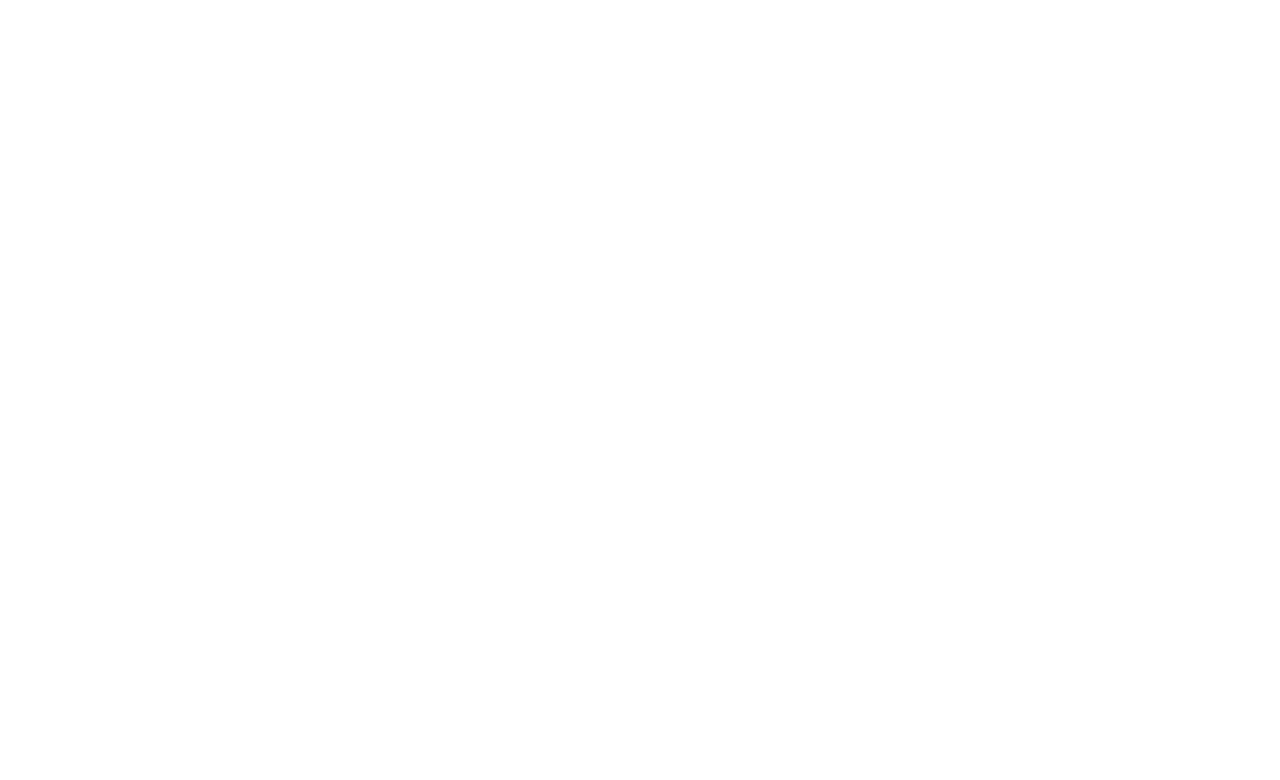
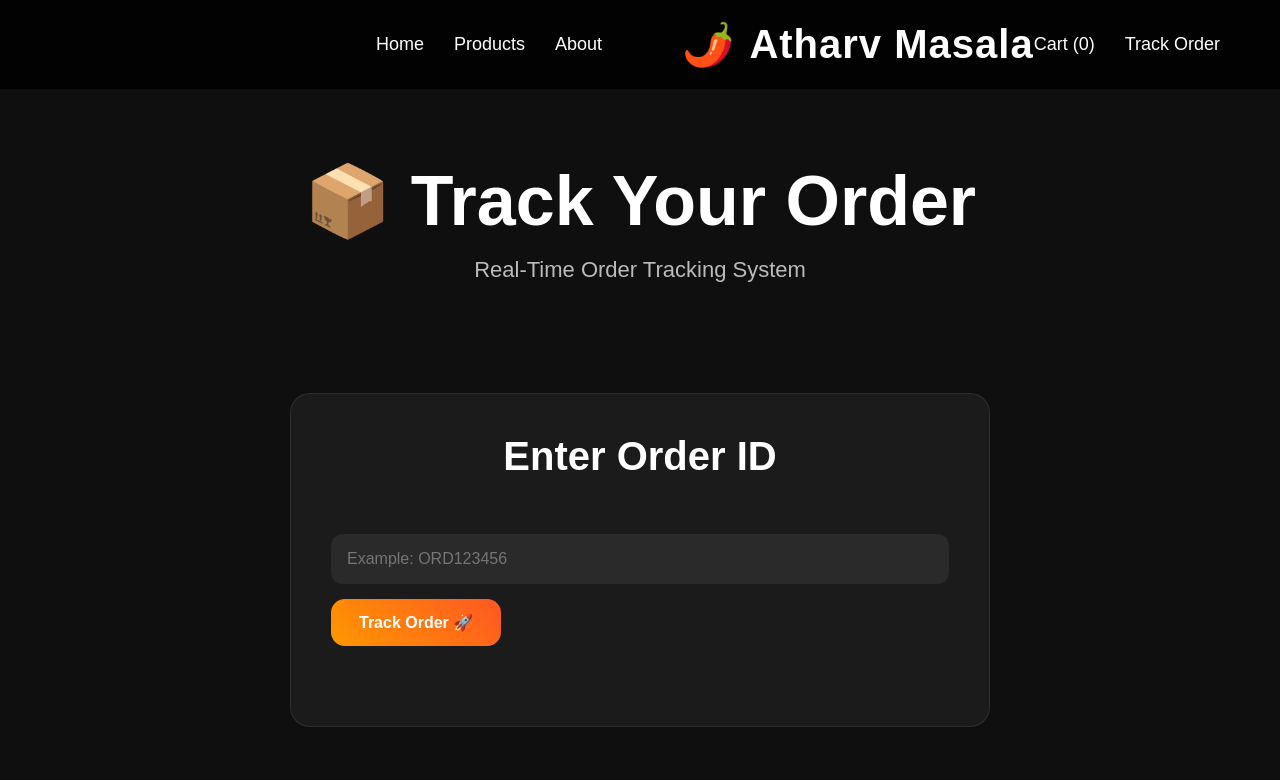
Before and after one commit to Atharv0322/spices-website, a website: page public/track-order.html in a window 1280 px wide. Drawn offline with Linux system fonts and the light colour scheme.

Commit message:
added track order system

```diff
--- a/public/style.css
+++ b/public/style.css
@@ -3340,3 +3340,60 @@ footer p{
 }
 
 }
+/* TRACK ORDER */
+
+.track-box{
+
+    background:#111;
+
+    padding:30px;
+
+    border-radius:20px;
+
+    border:1px solid #333;
+
+}
+
+.track-item{
+
+    background:#1b1b1b;
+
+    padding:20px;
+
+    margin-top:20px;
+
+    border-radius:15px;
+
+}
+
+.progress-container{
+
+    display:flex;
+
+    flex-direction:column;
+
+    gap:15px;
+
+}
+
+.progress-step{
+
+    padding:15px;
+
+    border-radius:10px;
+
+    background:#222;
+
+    color:#888;
+
+    font-weight:600;
+
+}
+
+.progress-step.active{
+
+    background:#ff9800;
+
+    color:white;
+
+}
--- a/public/track-order.html
+++ b/public/track-order.html
@@ -0,0 +1,392 @@
+<!DOCTYPE html>
+<html lang="en">
+
+<head>
+
+    <meta charset="UTF-8">
+
+    <meta name="viewport" content="width=device-width, initial-scale=1.0">
+
+    <title>Track Order - Atharv Masala</title>
+
+    <link rel="stylesheet" href="style.css">
+
+</head>
+
+<body>
+
+<!-- NAVBAR -->
+
+<nav class="navbar">
+
+    <div class="nav-left">
+
+        <a href="index.html">Home</a>
+
+        <a href="products.html">Products</a>
+
+        <a href="about.html">About</a>
+
+    </div>
+
+    <div class="logo-center">
+
+        <span class="logo-icon">🌶️</span>
+
+        <span class="logo-text">
+
+            Atharv Masala
+
+        </span>
+
+    </div>
+
+    <div class="nav-right">
+
+        <a href="cart.html">
+
+            Cart (<span id="cart-count">0</span>)
+
+        </a>
+
+        <a href="track-order.html">
+
+            Track Order
+
+        </a>
+
+    </div>
+
+</nav>
+
+<!-- HERO -->
+
+<section class="page-hero">
+
+    <h1>
+
+        📦 Track Your Order
+
+    </h1>
+
+    <p>
+
+        Real-Time Order Tracking System
+
+    </p>
+
+</section>
+
+<!-- TRACK BOX -->
+
+<section class="products-section">
+
+    <div class="checkout-box">
+
+        <h2>
+
+            Enter Order ID
+
+        </h2>
+
+        <input
+            type="text"
+            id="orderId"
+            placeholder="Example: ORD123456"
+        >
+
+        <button onclick="trackOrder()">
+
+            Track Order 🚀
+
+        </button>
+
+        <!-- RESULT -->
+
+        <div
+            id="result"
+            style="margin-top:40px;"
+        >
+
+        </div>
+
+    </div>
+
+</section>
+
+<script>
+
+/* TRACK ORDER */
+
+async function trackOrder(){
+
+    const orderId =
+        document.getElementById("orderId")
+        .value
+        .trim();
+
+    const result =
+        document.getElementById("result");
+
+    if(orderId === ""){
+
+        alert("❌ Enter Order ID");
+
+        return;
+
+    }
+
+    result.innerHTML = `
+
+        <h2>
+
+            Loading...
+
+        </h2>
+
+    `;
+
+    try{
+
+        const res = await fetch(
+
+            `/track-order/${orderId}`
+
+        );
+
+        const data = await res.json();
+
+        if(!data.success){
+
+            result.innerHTML = `
+
+                <h2 style="color:red;">
+
+                    ❌ Order Not Found
+
+                </h2>
+
+            `;
+
+            return;
+
+        }
+
+        const order = data.order;
+
+        let itemsHTML = "";
+
+        order.items.forEach(item => {
+
+            itemsHTML += `
+
+                <div class="track-item">
+
+                    <h3>
+
+                        ${item.name}
+
+                    </h3>
+
+                    <p>
+
+                        Quantity: ${item.quantity}
+
+                    </p>
+
+                    <p>
+
+                        Price: ₹${item.price}
+
+                    </p>
+
+                </div>
+
+            `;
+
+        });
+
+        /* STATUS COLORS */
+
+        let statusColor = "#ff9800";
+
+        if(order.status === "Delivered"){
+
+            statusColor = "limegreen";
+
+        }
+
+        if(order.status === "Cancelled"){
+
+            statusColor = "red";
+
+        }
+
+        result.innerHTML = `
+
+            <div class="track-box">
+
+                <h2>
+
+                    ✅ Order Found
+
+                </h2>
+
+                <br>
+
+                <p>
+
+                    <strong>Order ID:</strong>
+
+                    ${order.orderId}
+
+                </p>
+
+                <p>
+
+                    <strong>Customer:</strong>
+
+                    ${order.customerName}
+
+                </p>
+
+                <p>
+
+                    <strong>Phone:</strong>
+
+                    ${order.phone}
+
+                </p>
+
+                <p>
+
+                    <strong>Payment:</strong>
+
+                    ${order.paymentMethod}
+
+                </p>
+
+                <p>
+
+                    <strong>Total:</strong>
+
+                    ₹${order.total}
+
+                </p>
+
+                <br>
+
+                <h2 style="color:${statusColor};">
+
+                    ${order.status}
+
+                </h2>
+
+                <br>
+
+                <div class="progress-container">
+
+                    <div class="progress-step active">
+
+                        ✔ Order Placed
+
+                    </div>
+
+                    <div class="progress-step ${
+
+                        order.status === "Preparing" ||
+                        order.status === "Packed" ||
+                        order.status === "Out For Delivery" ||
+                        order.status === "Delivered"
+
+                        ? "active"
+                        : ""
+
+                    }">
+
+                        ✔ Preparing
+
+                    </div>
+
+                    <div class="progress-step ${
+
+                        order.status === "Packed" ||
+                        order.status === "Out For Delivery" ||
+                        order.status === "Delivered"
+
+                        ? "active"
+                        : ""
+
+                    }">
+
+                        ✔ Packed
+
+                    </div>
+
+                    <div class="progress-step ${
+
+                        order.status === "Out For Delivery" ||
+                        order.status === "Delivered"
+
+                        ? "active"
+                        : ""
+
+                    }">
+
+                        ✔ Out For Delivery
+
+                    </div>
+
+                    <div class="progress-step ${
+
+                        order.status === "Delivered"
+
+                        ? "active"
+                        : ""
+
+                    }">
+
+                        ✔ Delivered
+
+                    </div>
+
+                </div>
+
+                <br>
+
+                <h2>
+
+                    Ordered Products
+
+                </h2>
+
+                ${itemsHTML}
+
+            </div>
+
+        `;
+
+    }
+    catch(err){
+
+        console.log(err);
+
+        result.innerHTML = `
+
+            <h2 style="color:red;">
+
+                ❌ Server Error
+
+            </h2>
+
+        `;
+
+    }
+
+}
+
+</script>
+
+</body>
+
+</html>
```
